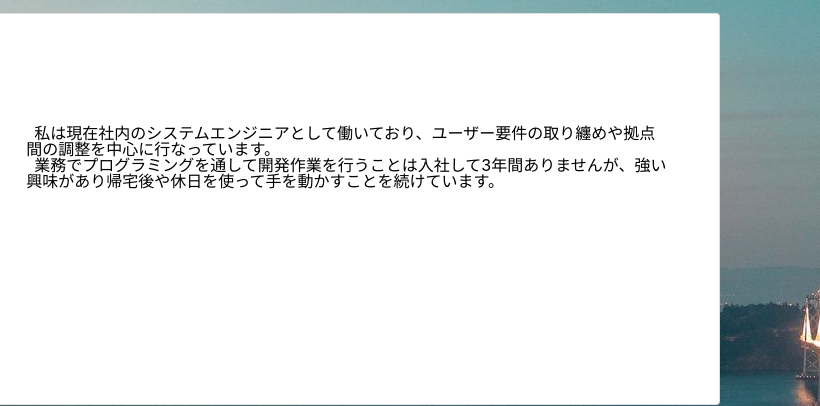
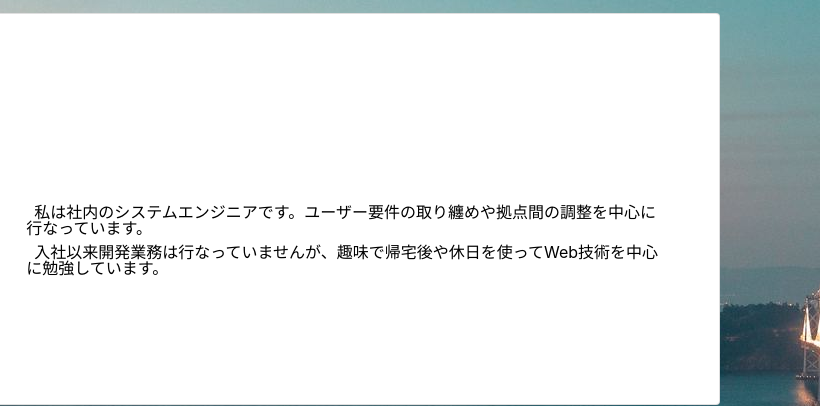
Before and after one commit to nobishino/i-need-help-3rd, a React app: page / in a window 1280 px wide. Shown: the part 376-782 px from the top of the page, 460-1280 px from the left. Built offline with nearby package versions, Linux system fonts and the light colour scheme.

Commit message:
add introduction

```diff
--- a/src/index.js
+++ b/src/index.js
@@ -87,11 +87,10 @@ class Main extends React.Component{
                       <h2>About me</h2>
                       <Row className="introductions">
                         <Col md="4"><img src="https://pbs.twimg.com/profile_banners/2265077570/1537969176/1500x500" alt="太郎の自撮り" className="mypic"/></Col>
-                        <Col md="8">
+                        <Col md="8" className="introduction-wrapper">
                           <div　className="introduction-text">
-                            <p>私は現在社内のシステムエンジニアとして働いており、ユーザー要件の取り纏めや拠点間の調整を中心に行なっています。</p>
-                            <p>業務でプログラミングを通して開発作業を行うことは入社して3年間ありませんが、強い興味があり帰宅後や休日を使って手を動かすことを続けています。
-                          </p>
+                            <p>私は社内のシステムエンジニアです。ユーザー要件の取り纏めや拠点間の調整を中心に行なっています。</p>
+                            <p>入社以来開発業務は行なっていませんが、趣味で帰宅後や休日を使ってWeb技術を中心に勉強しています。</p>
                           </div>
                         </Col>
                       </Row>
--- a/src/updatebs4.css
+++ b/src/updatebs4.css
@@ -212,14 +212,22 @@ p{
         float: left;
     }
 }
-
+.introduction-wrapper{
+    line-height: 100%;
+    display: flex;
+}
 .introduction-text p{
     color: black;
-    height: 100%;
-    line-height: 100%;
     align-items: center;
-    margin: 0px;
     text-indent: 0.5em;
+    margin-bottom: 8px;
+    margin-top:8px
+}
+.introduction-text{
+    display: inline-block;
+
+    align-items: center;
+    margin: auto;
 }
 .goal{
     text-align: center;
```
